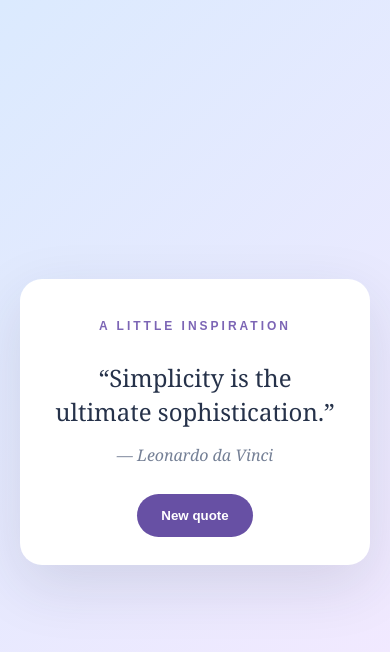
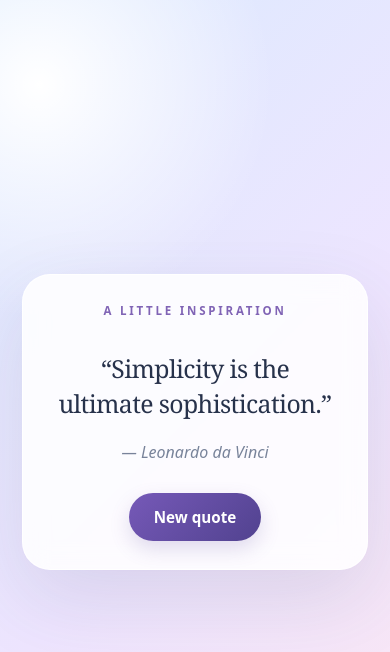
Before and after one commit to saku168/random-quote-generator, a plain HTML site: page index.html in a window 390 px wide. Drawn offline with Linux system fonts and the light colour scheme.

Commit message:
Refresh responsive project design

```diff
--- a/style.css
+++ b/style.css
@@ -1 +1,11 @@
-*{box-sizing:border-box}body{margin:0;min-height:100vh;display:grid;place-items:center;padding:20px;background:linear-gradient(135deg,#dbeafe,#f5e9ff);font-family:Georgia,serif;color:#26324a}.card{width:min(620px,100%);padding:clamp(28px,6vw,56px);background:#fff;border-radius:22px;box-shadow:0 20px 60px #24304a20;text-align:center}.tag{font:700 .75rem Arial;letter-spacing:3px;color:#7c65b5}blockquote{font-size:clamp(1.5rem,4vw,2.2rem);line-height:1.4;margin:28px 0 14px}#author{color:#758096;font-style:italic;margin-bottom:28px}button{border:0;border-radius:30px;padding:14px 24px;background:#6750a4;color:white;font-weight:bold;cursor:pointer}button:hover{background:#4f3b88}
+*{box-sizing:border-box}
+:root{font-family:Georgia,"Times New Roman",serif;color:#27324b}
+body{margin:0;min-height:100vh;display:grid;place-items:center;padding:22px;background:radial-gradient(circle at 10% 10%,#fff 0,transparent 28%),linear-gradient(135deg,#dbeafe,#eee5ff 55%,#fce7f3)}
+.card{width:min(680px,100%);padding:clamp(28px,7vw,64px);border:1px solid #ffffffc9;border-radius:28px;background:#ffffffd9;box-shadow:0 28px 80px #38466b20;text-align:center;backdrop-filter:blur(12px)}
+.tag{margin:0;color:#8064b5;font:800 .72rem/1.4 ui-sans-serif,system-ui;letter-spacing:.24em}
+blockquote{margin:32px 0 20px;font-size:clamp(1.55rem,4.5vw,2.45rem);line-height:1.42;letter-spacing:-.025em}
+#author{margin:0 0 30px;color:#78839a;font:italic 1rem ui-sans-serif,system-ui}
+button{min-height:48px;padding:13px 25px;border:0;border-radius:999px;background:linear-gradient(135deg,#7659b8,#51428f);color:white;font:700 .95rem ui-sans-serif,system-ui;cursor:pointer;box-shadow:0 8px 20px #6750a433;transition:transform .2s,box-shadow .2s}
+button:hover{transform:translateY(-2px);box-shadow:0 12px 26px #6750a44d}
+button:focus-visible{outline:3px solid #a78bfa;outline-offset:4px}
+@media(prefers-reduced-motion:reduce){button{transition:none}}
```
